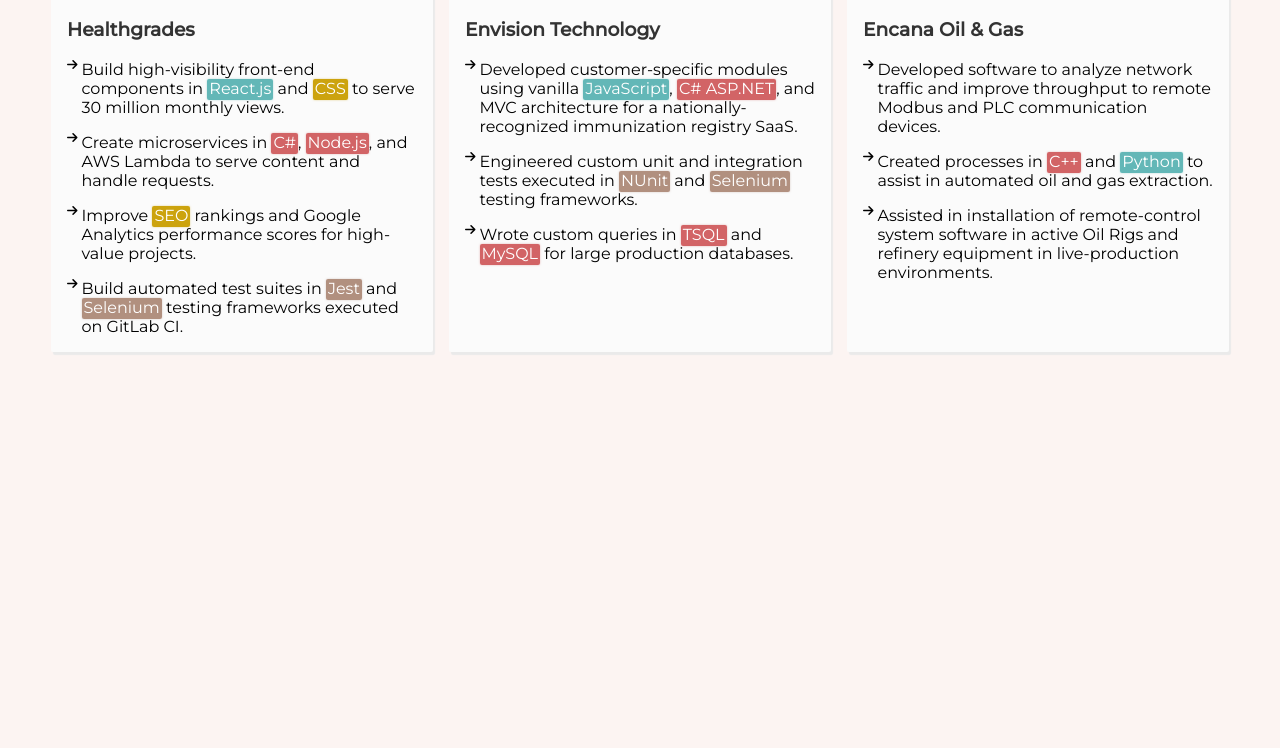
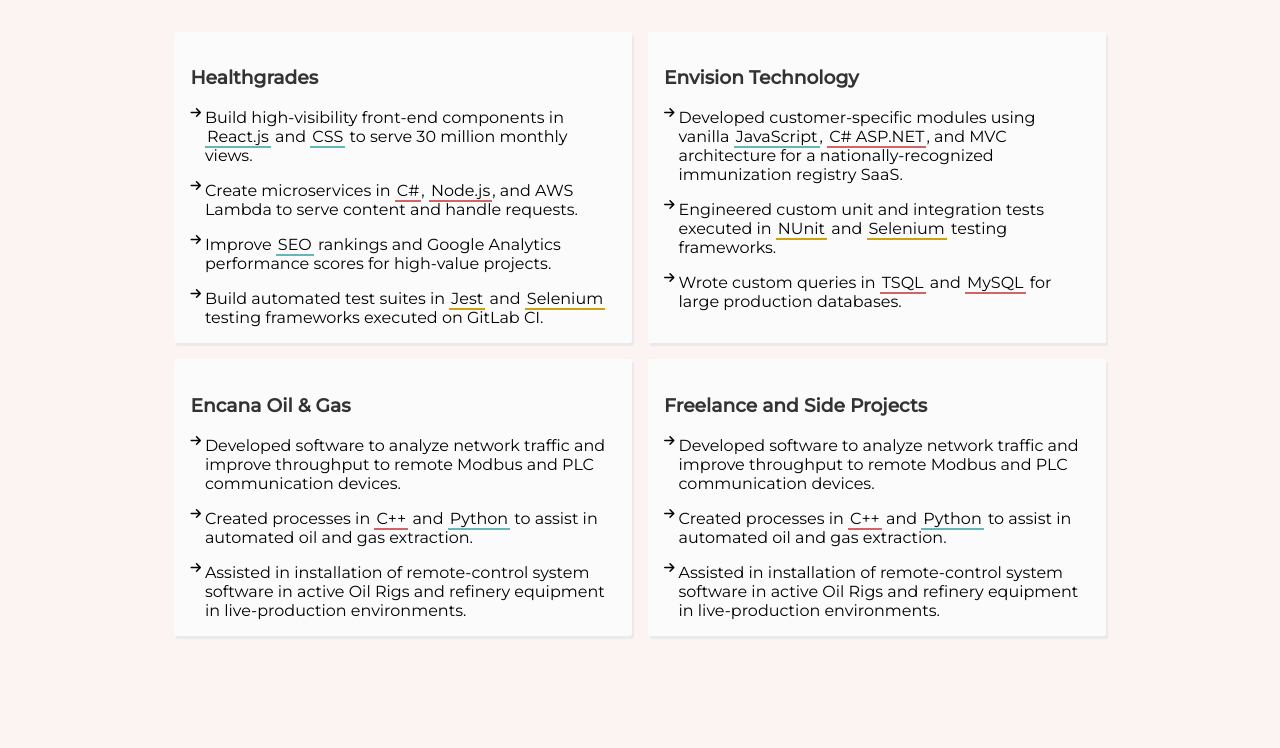
Before and after one commit to jayvickers/Portfolio, a Gatsby site: page / in a window 1280 px wide. Shown: the part 757-1505 px from the top of the page. Before the commit the page ends 1205 px from the top, so only its background shows below. Built offline with nearby package versions, Linux system fonts and the light colour scheme; Gatsby itself is replaced by a stand-in of ours.

Commit message:
prod setup

```diff
--- a/src/components/AboutMeList.jsx
+++ b/src/components/AboutMeList.jsx
@@ -24,7 +24,7 @@ const ListItem = styled.li`
 
 
 // markup
-const AboutMeList = ({ isMobile }) => {
+const AboutMeList = () => {
 
 
 
@@ -47,7 +47,7 @@ const AboutMeList = ({ isMobile }) => {
 }
 
 AboutMeList.propTypes = {
-    isMobile: PropTypes.bool
+
 };
 
 export default AboutMeList
--- /dev/null
+++ b/src/components/CardsWrapper.jsx
@@ -0,0 +1,124 @@
+import * as React from "react"
+import PropTypes from 'prop-types';
+import { useState, useEffect } from 'react';
+import ExpCard from "./ExpCard";
+import styled from 'styled-components';
+
+const TestingStyle = styled.span`
+  box-shadow: 0 10px 0 0 rgb(204 163 14 / 0%), inset 0 -0.125em 0 rgb(204 163 14 / 100%);
+  padding: 0 2px 2px;
+  position: relative;
+`;
+
+const HighlightStyle = styled.span`
+  box-shadow: 0 10px 0 0 rgb(204 163 14 / 0%), inset 0 -0.125em 0 rgb(204 163 14 / 100%);
+  padding: 0 2px 2px;
+  position: relative;
+`;
+
+
+const CardsWrapper = ({ bullets, title }) => {
+    const [feHovering, setFeHovering] = useState(false);
+    const [beHovering, setBeHovering] = useState(false);
+    const [testHovering, setTestHovering] = useState(false);
+
+    const FEStyles = {
+        boxShadow:  feHovering ? "0 0 2px rgb(99 183 183 / 75%), inset 0 -1.375em 0 rgb(99 183 183 / 100%)" : "0 10px 0 0 rgb(99 183 183 / 0%), inset 0 -0.125em 0 rgb(99 183 183 / 100%)",
+        padding: "0 2px 2px",
+        position: "relative",
+        borderRadius: feHovering ? "2px" : "0",
+        color: feHovering ? "white" : "currentColor"
+      }
+
+      const BEStyles = {
+        boxShadow:  beHovering ? "0 0 2px rgb(210 100 102 / 75%), inset 0 -1.375em 0 rgb(210 100 102 / 100%)" : "0 10px 0 0 rgb(210 100 102 / 0%), inset 0 -0.125em 0 rgb(210 100 102 / 100%)",
+        padding: "0 2px 2px",
+        position: "relative",
+        borderRadius: beHovering ? "2px" : "0",
+        color: beHovering ? "white" : "currentColor"
+      }
+
+      const TestStyles = {
+        boxShadow:  testHovering ? "0 0 2px rgb(204 163 14 / 75%), inset 0 -1.375em 0 rgb(204 163 14 / 100%)" : "0 10px 0 0 rgb(204 163 14 / 0%), inset 0 -0.125em 0 rgb(204 163 14 / 100%)",
+        padding: "0 2px 2px",
+        position: "relative",
+        borderRadius: testHovering ? "2px" : "0",
+        color: testHovering ? "white" : "currentColor"
+      }
+
+
+    const hgExpBullets = [
+        <div>Build high-visibility front-end components in <span style={FEStyles} onMouseEnter={() => setFeHovering(true)}
+        onMouseLeave={() => setFeHovering(false)}>React.js</span> and <span style={FEStyles} onMouseEnter={() => setFeHovering(true)}
+        onMouseLeave={() => setFeHovering(false)}>CSS</span> to serve 30 million monthly views.</div>,
+        <div>Create microservices in <span style={BEStyles} onMouseEnter={() => setBeHovering(true)}
+        onMouseLeave={() => setBeHovering(false)}>C#</span>, <span style={BEStyles} onMouseEnter={() => setBeHovering(true)}
+        onMouseLeave={() => setBeHovering(false)}>Node.js</span>, and AWS Lambda to serve content and handle requests.</div>,
+        <div>Improve <span style={FEStyles} onMouseEnter={() => setFeHovering(true)}
+        onMouseLeave={() => setFeHovering(false)}>SEO</span> rankings and Google Analytics performance scores for high-value projects.</div>,
+        <div>Build automated test suites in <span style={TestStyles} onMouseEnter={() => setTestHovering(true)}
+        onMouseLeave={() => setTestHovering(false)}>Jest</span> and <span style={TestStyles} onMouseEnter={() => setTestHovering(true)}
+        onMouseLeave={() => setTestHovering(false)}>Selenium</span> testing frameworks executed on GitLab CI.</div>,
+      ];
+
+      const envExpBullets = [
+        <div>Developed customer-specific modules using vanilla <span style={FEStyles} onMouseEnter={() => setFeHovering(true)}
+        onMouseLeave={() => setFeHovering(false)}>JavaScript</span>, <span style={BEStyles} onMouseEnter={() => setBeHovering(true)}
+        onMouseLeave={() => setBeHovering(false)}>C# ASP.NET</span>, and MVC architecture for a nationally-recognized immunization registry SaaS.</div>,
+        <div>Engineered custom unit and integration tests executed in <span style={TestStyles} onMouseEnter={() => setTestHovering(true)}
+        onMouseLeave={() => setTestHovering(false)}>NUnit</span> and <span style={TestStyles} onMouseEnter={() => setTestHovering(true)}
+        onMouseLeave={() => setTestHovering(false)}>Selenium</span> testing frameworks.</div>,
+        <div>Wrote custom queries in <span style={BEStyles} onMouseEnter={() => setBeHovering(true)}
+        onMouseLeave={() => setBeHovering(false)}>TSQL</span> and <span style={BEStyles} onMouseEnter={() => setBeHovering(true)}
+        onMouseLeave={() => setBeHovering(false)}>MySQL</span> for large production databases.</div>
+      ];
+
+      const encExpBullets = [
+        <div>Developed software to analyze network traffic and improve throughput to remote Modbus and PLC communication devices.</div>,
+        <div>Created processes in <span style={BEStyles} onMouseEnter={() => setBeHovering(true)}
+        onMouseLeave={() => setBeHovering(false)}>C++</span> and <span style={FEStyles} onMouseEnter={() => setFeHovering(true)}
+        onMouseLeave={() => setFeHovering(false)}>Python</span> to assist in automated oil and gas extraction.</div>,
+        <div>Assisted in installation of remote-control system software in active Oil Rigs and refinery equipment in live-production environments.</div>
+      ];
+
+      const freeLanceBullets = [
+        <div>Developed software to analyze network traffic and improve throughput to remote Modbus and PLC communication devices.</div>,
+        <div>Created processes in <span style={BEStyles} onMouseEnter={() => setBeHovering(true)}
+        onMouseLeave={() => setBeHovering(false)}>C++</span> and <span style={FEStyles} onMouseEnter={() => setFeHovering(true)}
+        onMouseLeave={() => setFeHovering(false)}>Python</span> to assist in automated oil and gas extraction.</div>,
+        <div>Assisted in installation of remote-control system software in active Oil Rigs and refinery equipment in live-production environments.</div>
+      ];
+
+    const expCardWrapper = {
+         display: "flex",
+         justifyContent: "center",
+         flexWrap: "wrap",
+         position: "relative"
+     };
+
+     const expHeader = {
+        textAlign: "center",
+        margin: "3rem 0",
+        width: "100%"
+      }
+
+  return (
+      <>
+
+    <div className="exp-card-wrapper" style={expCardWrapper}>
+    <h1 style={expHeader}>Stuff I've done</h1>
+    <div id="test"></div>
+        <ExpCard title="Healthgrades" bullets={hgExpBullets}/>
+        <ExpCard title="Envision Technology" bullets={envExpBullets}/>
+        <ExpCard title="Encana Oil & Gas" bullets={encExpBullets}/>
+        <ExpCard title="Freelance and Side Projects" bullets={freeLanceBullets}/>
+    </div>
+    </>
+  )
+}
+
+CardsWrapper.propTypes = {
+    bullets: PropTypes.array,
+    title: PropTypes.string
+};
+export default CardsWrapper
--- a/src/components/ExpCard.jsx
+++ b/src/components/ExpCard.jsx
@@ -3,20 +3,17 @@ import PropTypes from 'prop-types';
 import { useState, useEffect } from 'react';
 
 const ExpCard = ({ bullets, title }) => {
-    const [linkedInHovering, setlinkedInHovering] = useState(false);
-    const [githubHovering, setGithubHovering] = useState(false);
+
     const expCardWrapperStyles = {
         display: "flex",
         flexDirection: "column",
-        maxWidth: "350px",
         backgroundColor: "#fbfbfb",
         borderRadius: "2px",
         boxShadow: "2px 3px 1px #eaeaea",
-        margin: "0 .5rem",
+        margin: "0 0.5rem 1rem 0.5rem",
         padding: "1rem",
-        flex: "1 1 250px",
-        maxWidth: "350px",
-        minWidth: "250px"
+        flex: "0 1 35%",
+        minWidth: "300px"
     };
 
     const cardListItemStyles = {
--- a/src/components/Hello.jsx
+++ b/src/components/Hello.jsx
@@ -2,33 +2,11 @@ import * as React from "react"
 import Typing from 'react-typing-animation';
 import PropTypes from 'prop-types';
 
-const Hello = ({isMobile}) => {
-
-const h1Styles2 = {
-    marginBlockStart: isMobile ? "0" : "0.67em"
-};
-
-const containerStyles = {
-    display: "flex",
-    justifyContent: "center",
-    flexDirection: isMobile ? "column" : "row",
-    textAlign: isMobile ? "center" : "inherit"
-};
-
-const typingStyles = {
-    width: "9rem" ,
-    minHeight: isMobile ? "78.875px" : "auto",
-    margin: isMobile ? "auto" : "inherit"
-};
-
-const underline = {
-    width: isMobile ? "auto" : "9rem" ,
-    minHeight: isMobile ? "78.875px" : "auto"
-};
+const Hello = () => {
 
   return (
-      <div style={containerStyles} className="intro-container">
-        <div style={typingStyles} >
+      <div className="intro-container" className="intro-container">
+        <div className="intro-container__typing" >
             <Typing speed={65}>
                 <Typing.Delay ms={250} />
                 <h1>Hola</h1>
@@ -42,12 +20,12 @@ const underline = {
                 <h1 className="underline-title">Hello.</h1>
             </Typing>
         </div>
-        <h1 style={h1Styles2}>I'm Jay Vickers</h1>
+        <h1 className="intro-container__title">I'm Jay Vickers</h1>
     </div>
   )
 }
 
 Hello.propTypes = {
-    isMobile: PropTypes.bool
+
 };
 export default Hello
--- a/src/pages/index.js
+++ b/src/pages/index.js
@@ -1,11 +1,135 @@
 import * as React from "react";
+import { useState } from 'react';
 import Hello from "../components/Hello";
+import CardsWrapper from "../components/CardsWrapper";
 import AboutMeList from "../components/AboutMeList";
 import Header from "../components/Header";
 import ExpCard from "../components/ExpCard";
 import { Helmet } from 'react-helmet';
 import styled from 'styled-components';
 import { useMediaQuery } from '../components/hooks/useMediaQuery';
+import { createGlobalStyle } from 'styled-components';
+
+const GlobalStyle = createGlobalStyle`
+body {
+  margin: 0;
+  font-family: 'Montserrat', sans-serif;
+  transition: all 150ms ease-in-out, color 150ms ease-in-out;
+}
+
+html {
+  background-color: #fcf4f2;
+}
+
+ul {
+  list-style-type: none;
+  margin: 0;
+  padding: 0;
+}
+
+i.fas, i.fab {
+  display: flex;
+  align-items: center;
+}
+
+a.clean-link{
+  text-decoration: none;
+  color: currentColor;
+}
+
+h1 {
+  font-size: 3rem;
+}
+
+h1,h3 {
+  color: #333333;
+}
+
+.underline-title {
+  position: relative;
+}
+
+@keyframes slideInFromLeft {
+  0% {
+      opacity: 0;
+      transform: translateX(-100%);
+    }
+    25% {
+      opacity: 0;
+    }
+    /* Other animation is hidden for 75% of the time */
+    50% {
+      opacity: 0;
+    }
+    75% {
+      opacity: .5;
+    }
+    100% {
+      opacity: 1;
+      transform: translateX(0);
+    }
+
+}
+
+.underline-title::before {
+  color: #000;
+  content: "";
+  position: absolute;
+  display: block;
+  width: 100%;
+  height: 3px;
+  bottom: 0;
+  left: 0;
+  background-color: #000;
+  animation: 1s ease-out 0s 1 slideInFromLeft;
+
+
+};
+
+.underline-title:hover {
+  color: #000;
+
+};
+
+@media only screen and (max-width: 500px) {
+  main.portfolio-main {
+      margin: 3rem 1rem 0 !important;
+  }
+  div.intro-container {
+    flex-direction: column;
+    text-align: center;
+  }
+  div.intro-container__typing {
+    min-height: 78.875px;
+    margin: auto;
+  }
+  h1.intro-container__title {
+    margin-block-start: 0;
+  }
+}
+
+.portfolio-main {
+  margin: 6rem 2rem;
+}
+
+.intro-container {
+  display: flex;
+  justify-content: center;
+  flex-direction: row;
+  text-align: inherit;
+}
+.intro-container__typing {
+  width: 9rem;
+  min-height: auto;
+  margin: inherit;
+}
+
+.intro-container__title {
+  margin-block-start: 0.67em;
+}
+`;
+
+
 
 const HoverLinkBlue = styled.a`
   margin-left: 4px;
@@ -37,91 +161,21 @@ const HoverLinkOrange = styled.a`
   }
 `;
 
-const FrontEndStyle = styled.span`
-  border-radius: 2px;
-  box-shadow: 0 0 2px rgb(99 183 183 / 50%), inset 0 -1.375em 0 rgb(99 183 183 / 100%);
-  color: white;
-  padding: 0 2px 2px;
-  position: relative;
-`;
 
-const BackEndStyle = styled.span`
-  border-radius: 2px;
-  box-shadow: 0 0 2px rgb(210 100 102 / 50%), inset 0 -1.375em 0 rgb(210 100 102 / 100%);
-  color: white;
-  padding: 0 2px 2px;
-  position: relative;
-`;
 
-const TestingStyle = styled.span`
-  border-radius: 2px;
-  box-shadow: 0 0 2px rgb(177 144 127 / 50%), inset 0 -1.375em 0 rgb(177 144 127 / 100%);
-  color: white;
-  padding: 0 2px 2px;
-  position: relative;
-`;
 
-const HighlightStyle = styled.span`
-  border-radius: 2px;
-  box-shadow: 0 0 2px rgb(204 163 14 / 50%), inset 0 -1.375em 0 rgb(204 163 14 / 100%);
-  color: white;
-  padding: 0 2px 2px;
-  position: relative;
-`;
-
-const hgExpBullets = [
-  <div>Build high-visibility front-end components in <FrontEndStyle>React.js</FrontEndStyle> and <HighlightStyle>CSS</HighlightStyle> to serve 30 million monthly views.</div>,
-  <div>Create microservices in <BackEndStyle>C#</BackEndStyle>, <BackEndStyle>Node.js</BackEndStyle>, and AWS Lambda to serve content and handle requests.</div>,
-  <div>Improve <HighlightStyle>SEO</HighlightStyle> rankings and Google Analytics performance scores for high-value projects.</div>,
-  <div>Build automated test suites in <TestingStyle>Jest</TestingStyle> and <TestingStyle>Selenium</TestingStyle> testing frameworks executed on GitLab CI.</div>,
-];
-
-const envExpBullets = [
-  <div>Developed customer-specific modules using vanilla <FrontEndStyle>JavaScript</FrontEndStyle>, <BackEndStyle>C# ASP.NET</BackEndStyle>, and MVC architecture for a nationally-recognized immunization registry SaaS.</div>,
-  <div>Engineered custom unit and integration tests executed in <TestingStyle>NUnit</TestingStyle> and <TestingStyle>Selenium</TestingStyle> testing frameworks.</div>,
-  <div>Wrote custom queries in <BackEndStyle>TSQL</BackEndStyle> and <BackEndStyle>MySQL</BackEndStyle> for large production databases.</div>
-];
-
-const encExpBullets = [
-  <div>Developed software to analyze network traffic and improve throughput to remote Modbus and PLC communication devices.</div>,
-  <div>Created processes in <BackEndStyle>C++</BackEndStyle> and <FrontEndStyle>Python</FrontEndStyle> to assist in automated oil and gas extraction.</div>,
-  <div>Assisted in installation of remote-control system software in active Oil Rigs and refinery equipment in live-production environments.</div>
-];
 
 // markup
 const IndexPage = () => {
-  const isMobile = useMediaQuery('(max-width: 500px)');
-
-  const containerStyles = {
-    margin: isMobile ? "3rem 1rem" : "6rem 2rem"
-  };
 
   const addInfoStyles = {
     textAlign: "center",
     margin: "3rem 0"
   }
 
-  const expHeader = {
-    textAlign: "center",
-    margin: "3rem 0"
-  }
-
-  const expCardWrapper = {
-    // justifyContent: "flex-end",
-     display: "flex",
-     justifyContent: "center",
-     flexWrap: "wrap"
-     //flexDirection: "row",
-    // width: "100%",
-    // height: "3rem",
-    // backgroundColor: "#fbfbfb",
-    // boxShadow: "0px 1px 5px #eaeaea",
-    // position: "absolute",
-    // top: "0"
- };
-
   return (
     <>
+    <GlobalStyle/>
       <Helmet title="foo bar">
         <script src="https://kit.fontawesome.com/504a442b12.js" crossorigin="anonymous"/>
         <link rel="preconnect" href="https://fonts.googleapis.com"/>
@@ -129,18 +183,13 @@ const IndexPage = () => {
         <link href="https://fonts.googleapis.com/css2?family=Montserrat:ital,wght@0,400;0,500;1,200&display=swap" rel="stylesheet"/>
       </Helmet>
       <Header/>
-        <main style={containerStyles}>
-          <Hello isMobile={isMobile}/>
+        <main className="portfolio-main">
+          <Hello/>
           <AboutMeList/>
           <p style={addInfoStyles}>Lets collaborate. Find me on
           <HoverLinkBlue className="clean-link"  href="https://www.linkedin.com/in/jevengineering/">LinkedIn</HoverLinkBlue> and
           <HoverLinkOrange className="clean-link"  href="https://github.com/jayvickers">GitHub</HoverLinkOrange></p>
-          <h1 style={expHeader}>Stuff I've done</h1>
-          <div style={expCardWrapper}>
-            <ExpCard title="Healthgrades" bullets={hgExpBullets}/>
-            <ExpCard title="Envision Technology" bullets={envExpBullets}/>
-            <ExpCard title="Encana Oil & Gas" bullets={encExpBullets}/>
-          </div>
+          <CardsWrapper/>
         </main>
     </>
   )
```
Also changed, not shown: src/styles/global.css (+0 -11 lines).
